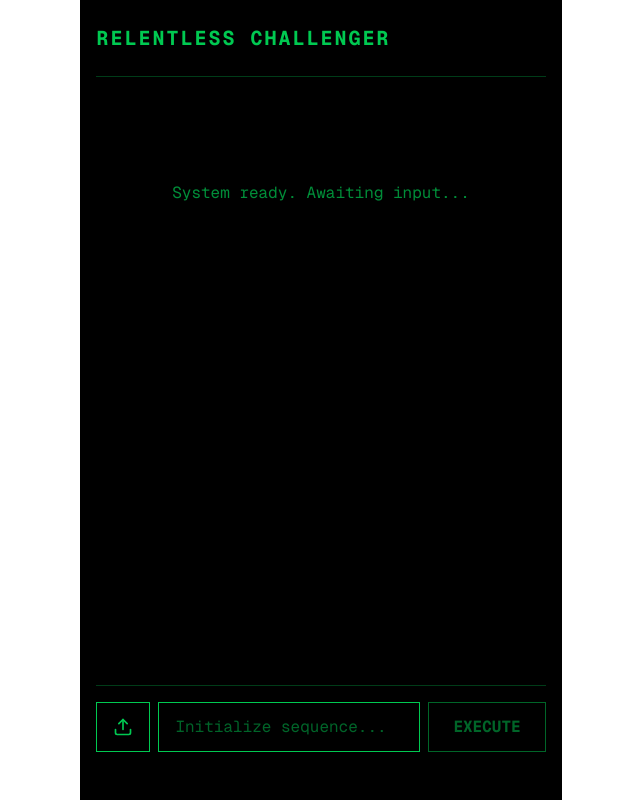
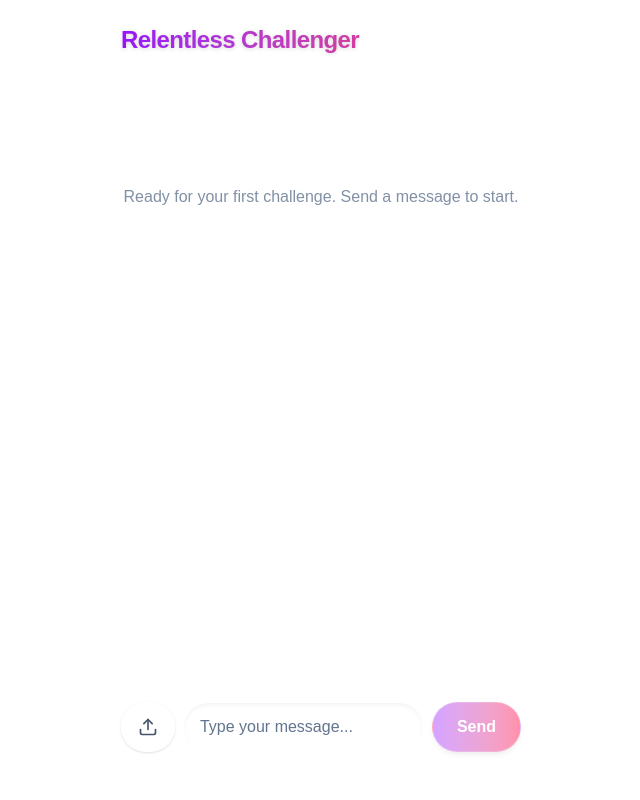
Before and after one commit to sanandsanand/devpostbuildwithai, a Next.js app: page / in a window 1280 px wide. Shown: the whole page, without its empty margins (319-959 px from the left). Built offline with nearby package versions, Linux system fonts and the light colour scheme.

Commit message:
Revise look and feel to light mode glassmorphism

```diff
--- a/devpost/checklist.md
+++ b/devpost/checklist.md
@@ -73,4 +73,5 @@ Activity mode: recap
 ## Revisions
 
 - **Post-Build Styling Change 1:** The learner requested changing the initial plain/grayscale UI to a modern dark mode with neon accents.
-- **Post-Build Styling Change 2:** The learner decided on a classic hacker/terminal dark mode with pure black backgrounds, bright green monospace text, and sharp square corners. `spec.md` and UI components were updated to reflect this retro CLI aesthetic.
+- **Post-Build Styling Change 2:** The learner decided on a classic hacker/terminal dark mode with pure black backgrounds, bright green monospace text, and sharp square corners.
+- **Post-Build Styling Change 3:** The learner found the terminal style too generic and requested a "visually appealing" premium look. We agreed on a light-mode Glassmorphism design with frosted glass effects and a soft gradient background. `spec.md` and UI components were updated.
--- a/devpost/spec.md
+++ b/devpost/spec.md
@@ -26,7 +26,7 @@ We are building a web-based chat application. The front-end is what the user see
 - **Deployment (Optional):** We will deploy this to Vercel. It takes two clicks and securely stores your API key on their servers so anyone can try it live.
 
 ## Look and Feel
-A classic hacker/terminal dark mode to match the intense tone of the AI's challenges. The main background is pure black with bright green monospace text. UI elements are minimal with thin green borders and sharp, square corners to feel like an intense, retro command-line interface.
+A premium light-mode Glassmorphism aesthetic. The background is a soft, colorful gradient mesh. The UI elements (chat bubbles, input bar) use frosted glass effects with translucent white backgrounds, subtle blurs, white borders, and soft drop shadows to create a highly polished, visually appealing modern interface.
 
 ## Components
 
--- a/src/app/layout.tsx
+++ b/src/app/layout.tsx
@@ -22,9 +22,9 @@ export default function RootLayout({ children }: LayoutProps<"/">) {
     <html
       lang="en"
       suppressHydrationWarning
-      className={`${geistSans.variable} ${geistMono.variable} h-full antialiased dark`}
+      className={`${geistSans.variable} ${geistMono.variable} h-full antialiased`}
     >
-      <body className="min-h-full flex flex-col bg-black text-green-500 font-mono">{children}</body>
+      <body className="min-h-full flex flex-col bg-gradient-to-br from-indigo-100 via-purple-50 to-rose-100 text-slate-800 font-sans selection:bg-purple-300/50">{children}</body>
     </html>
   );
 }
--- a/src/components/Chat.tsx
+++ b/src/components/Chat.tsx
@@ -53,51 +53,51 @@ export function Chat() {
   if (!mounted) return null;
 
   return (
-    <div className="flex flex-col h-screen max-w-3xl mx-auto px-4 bg-black font-mono">
-      <header className="py-6 border-b border-green-500/30">
-        <h1 className="text-xl font-bold uppercase tracking-widest text-green-500">Relentless Challenger</h1>
+    <div className="flex flex-col h-screen max-w-3xl mx-auto px-4 bg-transparent">
+      <header className="py-6 border-b border-white/20">
+        <h1 className="text-2xl font-extrabold tracking-tight bg-gradient-to-r from-purple-600 to-rose-500 bg-clip-text text-transparent drop-shadow-sm">Relentless Challenger</h1>
       </header>
 
       <main className="flex-1 overflow-y-auto py-6">
         {messages.length === 0 ? (
-          <div className="text-center text-green-500/70 mt-20">
-            System ready. Awaiting input...
+          <div className="text-center text-slate-500/80 mt-20 font-medium">
+            Ready for your first challenge. Send a message to start.
           </div>
         ) : (
           messages.map((m: any) => <Message key={m.id} message={m} />)
         )}
       </main>
 
-      <form onSubmit={handleSubmit} className="pt-4 pb-12 border-t border-green-500/30">
+      <form onSubmit={handleSubmit} className="pt-4 pb-12 border-t border-white/20">
         {image && (
           <div className="mb-4 relative inline-block">
-            <img src={image} alt="Upload preview" className="h-24 w-auto border border-green-500" />
+            <img src={image} alt="Upload preview" className="h-24 w-auto rounded-xl border border-white/60 shadow-md backdrop-blur-sm" />
             <button
               type="button"
               onClick={() => setImage(null)}
-              className="absolute -top-2 -right-2 bg-black text-green-500 border border-green-500 w-6 h-6 flex items-center justify-center text-xs hover:bg-green-900/50"
+              className="absolute -top-2 -right-2 bg-white/80 backdrop-blur-md text-slate-800 border border-white/60 rounded-full w-6 h-6 flex items-center justify-center text-xs hover:bg-white shadow-sm"
             >
               ×
             </button>
           </div>
         )}
         <div className="flex gap-2">
-          <label className="flex items-center justify-center cursor-pointer bg-black border border-green-500 px-4 py-3 text-green-500 transition-colors hover:bg-green-900/30">
+          <label className="flex items-center justify-center cursor-pointer bg-white/40 backdrop-blur-md border border-white/60 px-4 py-3 text-slate-600 transition-all hover:bg-white/60 shadow-sm rounded-full">
             <input type="file" accept="image/*" className="hidden" onChange={handleImageChange} />
             <svg xmlns="http://www.w3.org/2000/svg" width="20" height="20" viewBox="0 0 24 24" fill="none" stroke="currentColor" strokeWidth="2" strokeLinecap="round" strokeLinejoin="round"><path d="M21 15v4a2 2 0 0 1-2 2H5a2 2 0 0 1-2-2v-4"></path><polyline points="17 8 12 3 7 8"></polyline><line x1="12" y1="3" x2="12" y2="15"></line></svg>
           </label>
           <input
-            className="flex-1 border border-green-500 bg-black px-4 py-3 text-green-500 focus:outline-none focus:ring-1 focus:ring-green-500 placeholder-green-500/50"
+            className="flex-1 bg-white/40 backdrop-blur-md border border-white/60 px-4 py-3 text-slate-800 placeholder-slate-500 focus:outline-none focus:ring-2 focus:ring-purple-400/50 rounded-full shadow-inner"
             value={input}
-            placeholder="Initialize sequence..."
+            placeholder="Type your message..."
             onChange={(e) => setInput(e.target.value)}
           />
           <button
             type="submit"
             disabled={!input.trim() && !image}
-            className="border border-green-500 bg-black px-6 py-3 font-bold text-green-500 transition-colors hover:bg-green-900/50 disabled:opacity-50 disabled:hover:bg-black"
+            className="bg-gradient-to-r from-purple-500 to-rose-500 text-white font-semibold hover:opacity-90 shadow-md rounded-full px-6 py-3 border border-white/20 disabled:opacity-50 disabled:cursor-not-allowed transition-opacity"
           >
-            EXECUTE
+            Send
           </button>
         </div>
       </form>
--- a/src/components/Message.tsx
+++ b/src/components/Message.tsx
@@ -6,15 +6,15 @@ export function Message({ message }: { message: UIMessage }) {
   return (
     <div className={`flex w-full ${isUser ? 'justify-end' : 'justify-start'} mb-4`}>
       <div
-        className={`max-w-[80%] min-w-0 px-4 py-3 overflow-x-auto ${
+        className={`max-w-[80%] min-w-0 px-5 py-4 overflow-x-auto backdrop-blur-md shadow-sm ${
           isUser
-            ? 'bg-green-900/20 border border-green-500 text-green-500'
-            : 'bg-black border border-green-500/50 text-green-500'
+            ? 'bg-white/70 border border-white/60 text-slate-900 rounded-3xl rounded-br-sm'
+            : 'bg-white/50 border border-white/40 text-slate-800 rounded-3xl rounded-bl-sm'
         }`}
       >
-        <div className={isUser ? "whitespace-pre-wrap break-words" : "prose max-w-none break-words text-green-500 [&_*]:text-green-500"}>
+        <div className={isUser ? "whitespace-pre-wrap break-words" : "prose max-w-none break-words text-slate-800 [&_*]:text-slate-800"}>
           {message.parts?.map((p: any, i: number) =>
-            p.type === 'image' && <img key={i} src={p.image} className="max-w-full rounded-none mb-2 border border-green-500/50" alt="Attachment" />
+            p.type === 'image' && <img key={i} src={p.image} className="max-w-full rounded-xl mb-3 border border-white/50 shadow-sm" alt="Attachment" />
           )}
           <ReactMarkdown>
             {message.parts
```
